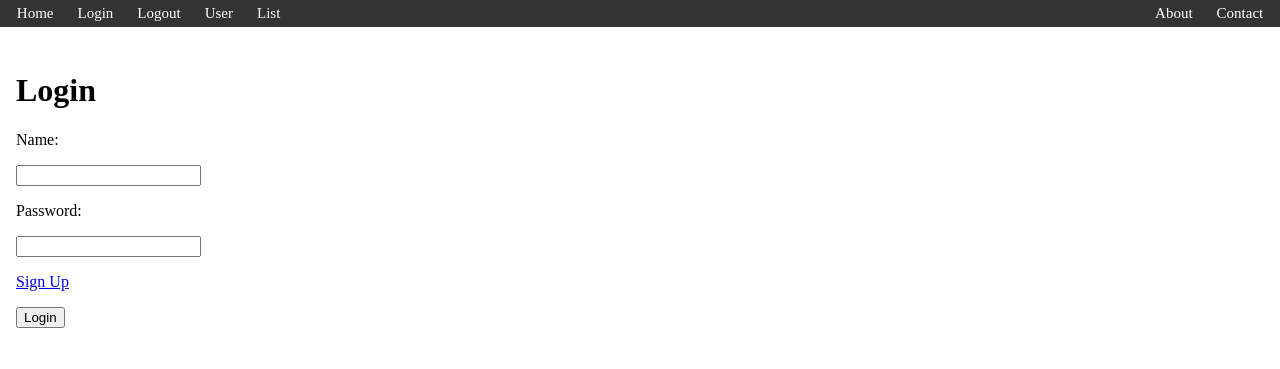
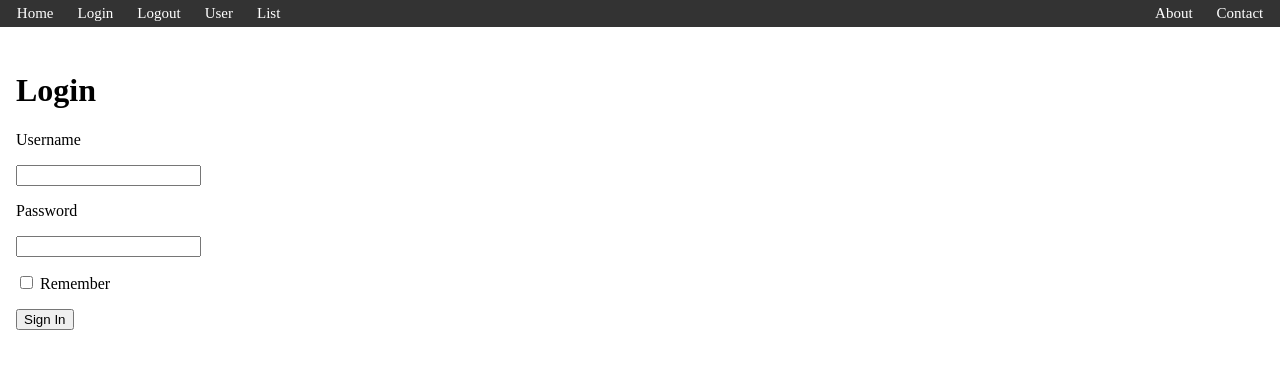
Before and after one commit to danielcaballero88/movie-night, a Flask app: page /login/ in a window 1280 px wide. Shown: the top 369 px of the page. Run offline with Flask 2, Linux system fonts and the light colour scheme.

Commit message:
flask-wtf for auth

```diff
--- /dev/null
+++ b/movie_night/auth/forms.py
@@ -0,0 +1,9 @@
+from flask_wtf import FlaskForm
+from wtforms import StringField, PasswordField, BooleanField, SubmitField
+from wtforms.validators import DataRequired
+
+class LoginForm(FlaskForm):
+    username = StringField('Username', validators=[DataRequired()])
+    password = PasswordField('Password', validators=[DataRequired()])
+    remember = BooleanField('Remember')
+    submit = SubmitField('Sign In')
--- a/movie_night/auth/routes.py
+++ b/movie_night/auth/routes.py
@@ -1,15 +1,19 @@
 """ Authentication pages """
-# Flask imports
+# Flask
 from flask import current_app as app
 from flask import redirect, url_for, render_template
 from flask import request, session, flash
-# Database and models imports
+# Database
 from movie_night.database import db
+# Models
 from .models import User
-# Blueprint (self) import
+# Forms
+from .forms import LoginForm
+# Utils
+from .utils import login_needed, logout_needed
+# Blueprint (self)
 from flask import Blueprint
-#
-from .utils import login_needed, logout_needed
+
 
 # Blueprint Configuration
 auth_bp = Blueprint(
@@ -22,6 +26,7 @@ auth_bp = Blueprint(
 @auth_bp.route("/signup/", methods=["GET", "POST"])
 @logout_needed
 def signup():
+    """ Create an account """
     if request.method == "GET":
         return render_template("signup.html")
     if request.method == "POST":
@@ -37,27 +42,35 @@ def signup():
 @auth_bp.route("/login/", methods=["GET", "POST"])
 @logout_needed
 def login():
+    """ Login to a user account """
+    form = LoginForm()
     if request.method == "GET":
-        return render_template("login.html")
+        return render_template("login.html", form=form)
+    #
     # POST
-    # Prepare session
-    session.permanent = True
-    # Get form data
-    username = request.form["username"]
-    userpass = request.form["userpass"]
-    # Authenticate User
-    found_user = User.query.filter_by(name=username).first()
-    if not found_user:
-        flash("Not a user")
-        return redirect(url_for("auth_bp.login"))
-    if userpass != found_user.password:
-        flash("Wrong password")
-        return redirect(url_for("auth_bp.login"))
-    # else: Success
-    session["username"] = username
-    # Done
-    flash("Login Success")
-    return redirect(url_for("home_bp.home"))
+    if form.validate():
+        # Prepare session
+        session.permanent = True
+        # Get form data
+        username = form.username.data
+        password = form.password.data
+        remember = form.remember.data
+        # Authenticate User
+        found_user = User.query.filter_by(name=username).first()
+        if not found_user:
+            flash("Not a user")
+            return redirect(url_for("auth_bp.login"))
+        if password != found_user.password:
+            flash("Wrong password")
+            return redirect(url_for("auth_bp.login"))
+        # else: Success
+        session["username"] = username
+        # Done
+        flash(f"Login Success for user {username}, remember={remember}")
+        return redirect(url_for("home_bp.home"))
+    # INVALID FORM
+    flash("Invalid form")
+    return render_template('login.html', title='Sign In', form=form)
 
 @auth_bp.route("/logout/", methods=["GET", "POST"])
 def logout():
--- a/movie_night/auth/templates/login.html
+++ b/movie_night/auth/templates/login.html
@@ -5,13 +5,20 @@ Login Page
 {% endblock %}
 
 {% block content %}
-<form action="#" method="POST">
-    <h1>Login</h1>
-    <p>Name: </p>
-    <p><input type="text" name="username" /></p>
-    <p>Password: </p>
-    <p><input type="text" name="userpass" /></p>
-    <p><a href="/signup/">Sign Up</a></p>
-    <p><input type="submit" name="submit" value="Login" /></p>
+<h1>Login</h1>
+<form action="" method="POST" novalidate>
+    {{ form.hidden_tag() }}
+    <p>{{ form.username.label}}</p>
+    <p>{{ form.username() }}</p>
+    {% for error in form.username.errors %}
+        <span style="color: red;">[{{ error }}]</span>
+    {% endfor %}
+    <p>{{ form.password.label }}</p>
+    <p>{{ form.password() }}</p>
+    {% for error in form.password.errors %}
+        <span style="color: red;">[{{ error }}]</span>
+    {% endfor %}
+    <p>{{ form.remember() }} {{ form.remember.label }}</p>
+    <p>{{ form.submit() }}</p>
 </form>
 {% endblock %}
--- a/movie_night/templates/base.html
+++ b/movie_night/templates/base.html
@@ -26,9 +26,11 @@
             {% block flashmessages %}
                 {% with messages = get_flashed_messages() %}
                     {% if messages %}
-                        {% for msg in messages %}
-                            <p>{{ msg }}</p>
+                    <ul>
+                        {% for message in messages %}
+                            <li>{{ message }}</li>
                         {% endfor %}
+                    </ul>
                     {% endif %}
                 {% endwith %}
             {% endblock %}
```
